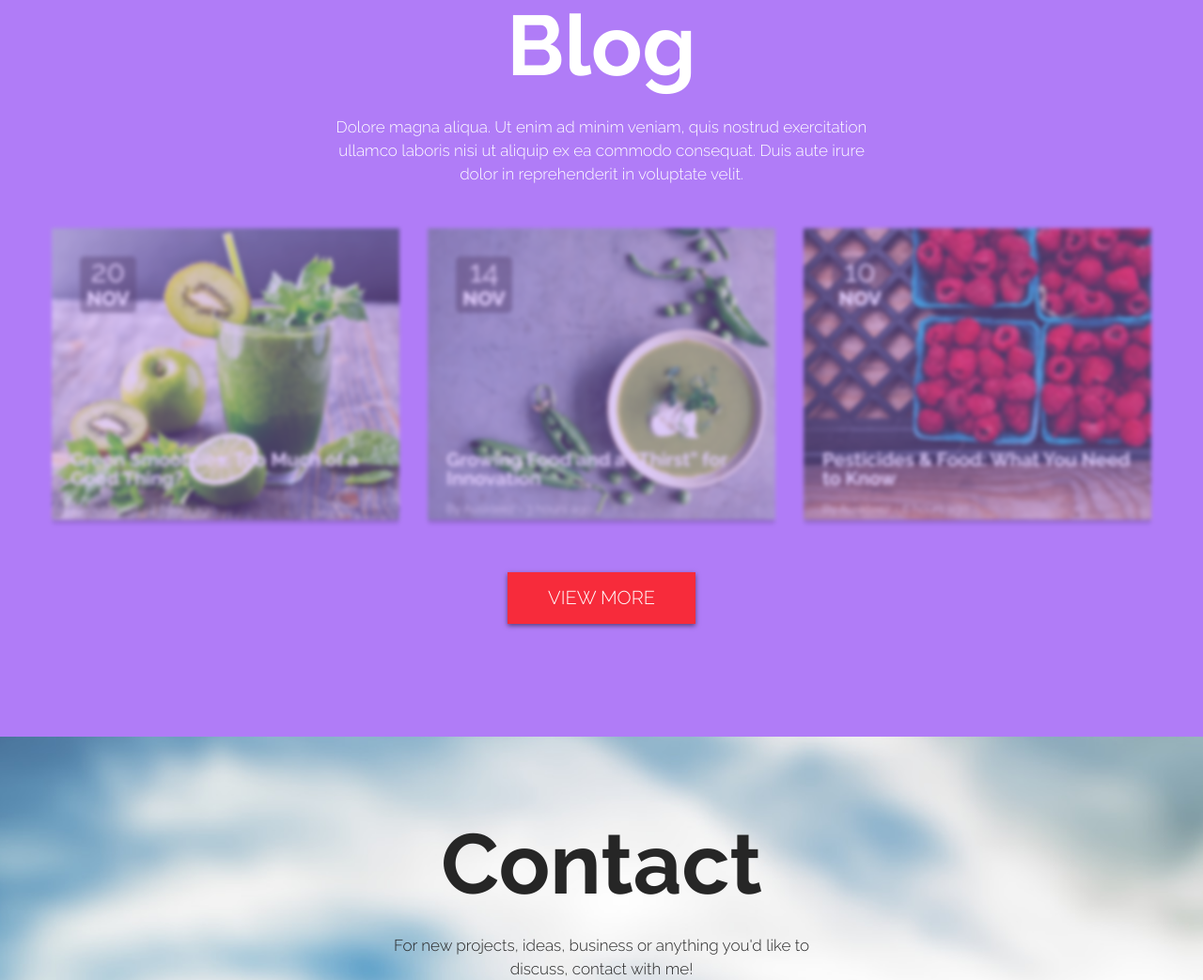
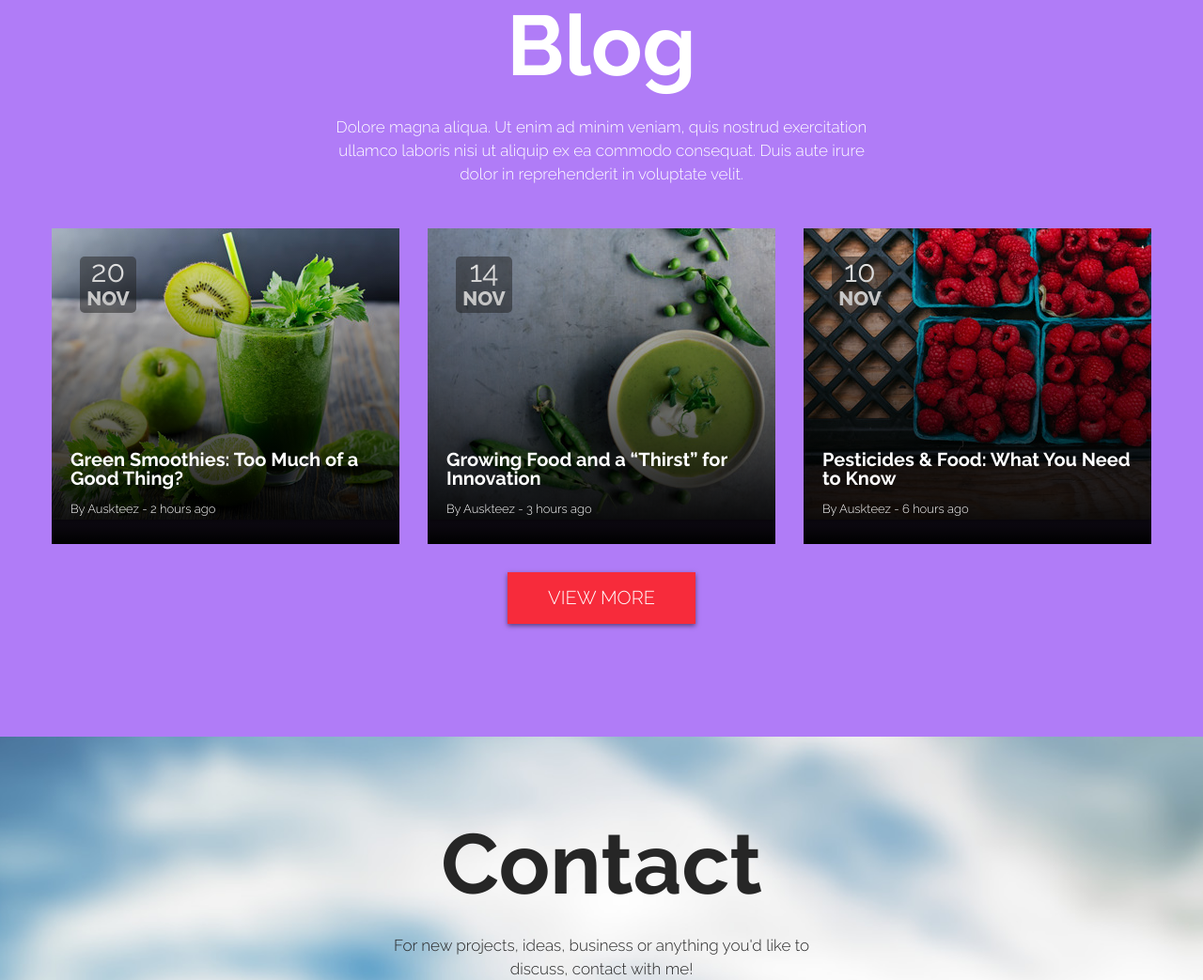
Before and after one commit to illetid/cahee, a plain HTML site: page index.html in a window 1280 px wide. Shown: the part 4409-5452 px from the top of the page at 94% size. Drawn offline with Linux system fonts and the light colour scheme.

Commit message:
blog item gradient

```diff
--- a/css/style.css
+++ b/css/style.css
@@ -430,6 +430,17 @@ margin-bottom: 45px;
 	text-decoration: none;
 	color: #FFF;
 }
+.ba-blog-item:hover .ba-blog-item-text {
+	background: transparent;
+}
+.ba-blog-item-text {
+	position: absolute;
+	width: 100%;
+	height: 100%;
+	bottom: 0;
+	padding: 20px 20px 20px;
+	background: linear-gradient(to top, #000 0%, transparent 100%);
+}
 .ba-blog-item__img {
 	display: block;
 	box-shadow: 0px 2px 5px 0px rgba(0, 0, 0, 0.5);
@@ -478,13 +489,6 @@ margin-bottom: 45px;
 	background-color:  #f72b3b;
 	margin-top: 50px;
 	}
-.ba-width-1-3 .ba-blog-item:not(:hover)
- {
-
--webkit-filter: blur(2px) opacity(0.6);
-
-
-}
 .ba-button--red {
 	background-color:  #f72b3b;
 	margin-bottom: 120px;
--- a/index.html
+++ b/index.html
@@ -151,8 +151,10 @@
 								<img class="ba-blog-item__img" src="img/blog/blog1.jpg"  alt="alt">
 								<time class="ba-blog-item__time" datetime="02-20"><span class="ba-blog-item-time ba-blog-item-time--day">20</span> <span class="ba-blog-item-time--month">nov</span></time>
 
-								<h4 class="ba-blog-item__title">Green Smoothies: Too Much of a Good Thing?</h4>
-								<p class="ba-blog-item__author">By Auskteez - 2 hours ago</p>
+								<div class="ba-blog-item-text">
+									<h4 class="ba-blog-item__title">Green Smoothies: Too Much of a Good Thing?</h4>
+									<p class="ba-blog-item__author">By Auskteez - 2 hours ago</p>
+								</div>
 
 							</a>
 						</div>
@@ -161,17 +163,18 @@
 								<img class="ba-blog-item__img" src="img/blog/blog2.jpg"  alt="alt">
 								<time class="ba-blog-item__time" datetime="02-20"><span class="ba-blog-item-time ba-blog-item-time--day">14</span> <span class="ba-blog-item-time--month">nov</span></time>
 
-								<h4 class="ba-blog-item__title">Growing Food and a “Thirst” for Innovation</h4>
-								<p class="ba-blog-item__author">By Auskteez - 3 hours ago</p>
-
-							</a></div>
+								<div class="ba-blog-item-text"><h4 class="ba-blog-item__title">Growing Food and a “Thirst” for Innovation</h4>
+																<p class="ba-blog-item__author">By Auskteez - 3 hours ago</p>
+																</div>							</a></div>
 							<div class="ba-width-1-3">
 								<a href="#" class="ba-blog-item">
 									<img class="ba-blog-item__img" src="img/blog/blog3.jpg" alt="alt">
 									<time class="ba-blog-item__time" datetime="02-20"><span class="ba-blog-item-time ba-blog-item-time--day">10</span> <span class="ba-blog-item-time--month">nov</span></time>
 
-									<h4 class="ba-blog-item__title">Pesticides & Food: What You Need to Know</h4>
-									<p class="ba-blog-item__author">By Auskteez - 6 hours ago</p>
+									<div class="ba-blog-item-text">
+										<h4 class="ba-blog-item__title">Pesticides & Food: What You Need to Know</h4>
+										<p class="ba-blog-item__author">By Auskteez - 6 hours ago</p>
+									</div>
 
 								</a>
 							</div>
```
